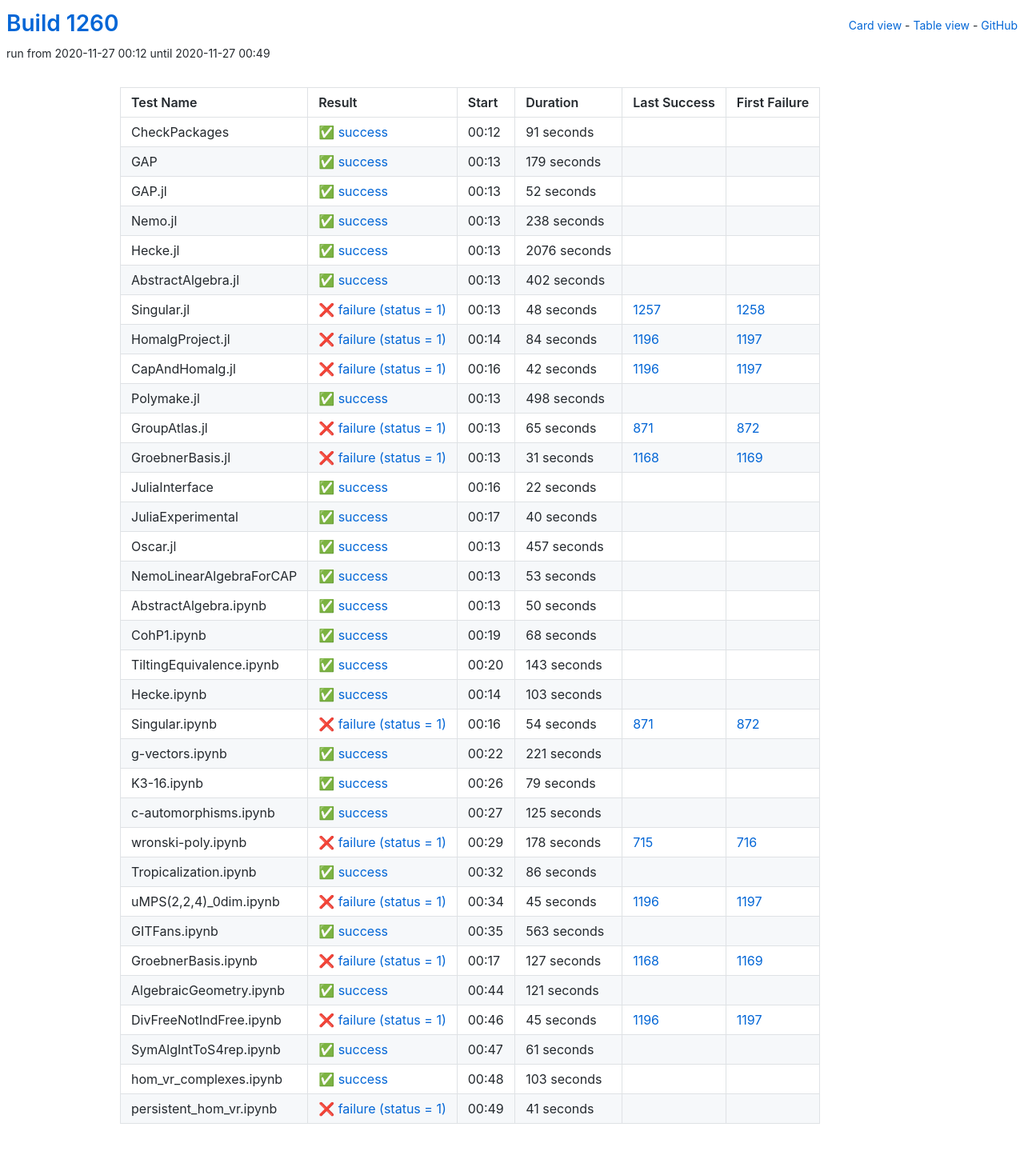
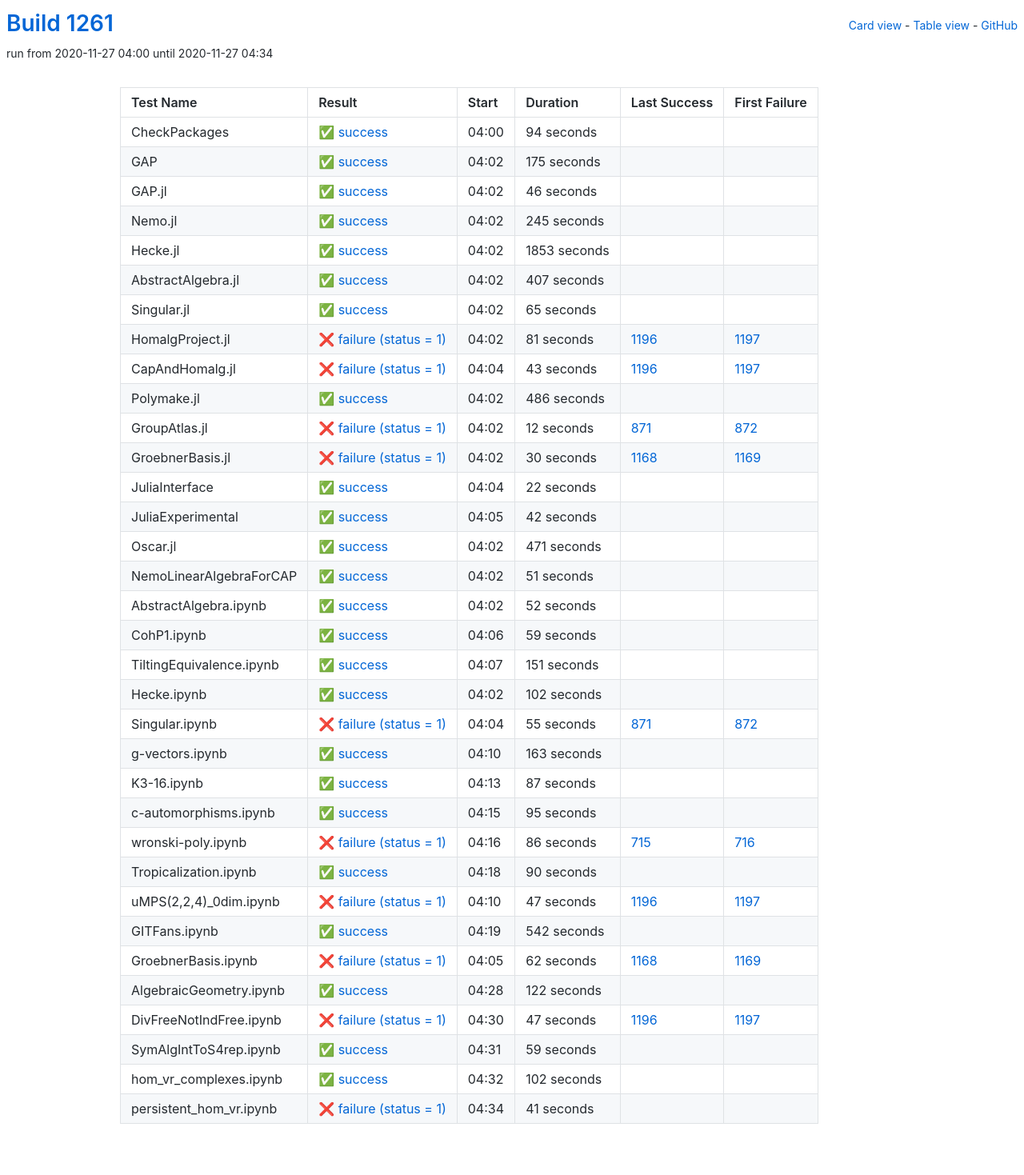
Before and after one commit to oscar-system/oscar-ci-status-stable, a Jekyll site: the page built from table.html, in a window 1280 px wide. Shown: the whole page at 80% size. Built offline with Jekyll 4.4.1, drawn with Linux system fonts in a browser that asks for light colours.

Commit message:
Build #1261

```diff
--- a/_data/ci.yml
+++ b/_data/ci.yml
@@ -1,6 +1,6 @@
 ---
-build: 1260
-build_url: https://oscarci.mathematik.uni-kl.de/job/oscar-stable/1260/
+build: 1261
+build_url: https://oscarci.mathematik.uni-kl.de/job/oscar-stable/1261/
 job: oscar-stable
 organization: oscar-system
 repo: oscar-ci-status-stable
@@ -8,152 +8,152 @@ repourl: https://github.com/oscar-system/oscar-ci-status-stable
 tests:
 - name: CheckPackages
   id: checkpackages
-  log: https://oscarci.mathematik.uni-kl.de/job/oscar-stable/1260/artifact/logs/build-1260/CheckPackages.log
-  start: 2020-11-27 00:12
+  log: https://oscarci.mathematik.uni-kl.de/job/oscar-stable/1261/artifact/logs/build-1261/CheckPackages.log
+  start: 2020-11-27 04:00
   success: true
   exitcode: 0
   status: success
-  duration: 91
+  duration: 94
   last_success: false
   last_success_url:
   first_failure: false
   first_failure_url:
 - name: GAP
   id: gap
-  log: https://oscarci.mathematik.uni-kl.de/job/oscar-stable/1260/artifact/logs/build-1260/GAP.log
-  start: 2020-11-27 00:13
+  log: https://oscarci.mathematik.uni-kl.de/job/oscar-stable/1261/artifact/logs/build-1261/GAP.log
+  start: 2020-11-27 04:02
   success: true
   exitcode: 0
   status: success
-  duration: 179
+  duration: 175
   last_success: false
   last_success_url:
   first_failure: false
   first_failure_url:
 - name: GAP.jl
   id: gap-jl
-  log: https://oscarci.mathematik.uni-kl.de/job/oscar-stable/1260/artifact/logs/build-1260/GAP.jl.log
-  start: 2020-11-27 00:13
+  log: https://oscarci.mathematik.uni-kl.de/job/oscar-stable/1261/artifact/logs/build-1261/GAP.jl.log
+  start: 2020-11-27 04:02
   success: true
   exitcode: 0
   status: success
-  duration: 52
+  duration: 46
   last_success: false
   last_success_url:
   first_failure: false
   first_failure_url:
 - name: Nemo.jl
   id: nemo-jl
-  log: https://oscarci.mathematik.uni-kl.de/job/oscar-stable/1260/artifact/logs/build-1260/Nemo.jl.log
-  start: 2020-11-27 00:13
+  log: https://oscarci.mathematik.uni-kl.de/job/oscar-stable/1261/artifact/logs/build-1261/Nemo.jl.log
+  start: 2020-11-27 04:02
   success: true
   exitcode: 0
   status: success
-  duration: 238
+  duration: 245
   last_success: false
   last_success_url:
   first_failure: false
   first_failure_url:
 - name: Hecke.jl
   id: hecke-jl
-  log: https://oscarci.mathematik.uni-kl.de/job/oscar-stable/1260/artifact/logs/build-1260/Hecke.jl.log
-  start: 2020-11-27 00:13
+  log: https://oscarci.mathematik.uni-kl.de/job/oscar-stable/1261/artifact/logs/build-1261/Hecke.jl.log
+  start: 2020-11-27 04:02
   success: true
   exitcode: 0
   status: success
-  duration: 2076
+  duration: 1853
   last_success: false
   last_success_url:
   first_failure: false
   first_failure_url:
 - name: AbstractAlgebra.jl
   id: abstractalgebra-jl
-  log: https://oscarci.mathematik.uni-kl.de/job/oscar-stable/1260/artifact/logs/build-1260/AbstractAlgebra.jl.log
-  start: 2020-11-27 00:13
+  log: https://oscarci.mathematik.uni-kl.de/job/oscar-stable/1261/artifact/logs/build-1261/AbstractAlgebra.jl.log
+  start: 2020-11-27 04:02
   success: true
   exitcode: 0
   status: success
-  duration: 402
+  duration: 407
   last_success: false
   last_success_url:
   first_failure: false
   first_failure_url:
 - name: Singular.jl
   id: singular-jl
-  log: https://oscarci.mathematik.uni-kl.de/job/oscar-stable/1260/artifact/logs/build-1260/Singular.jl.log
-  start: 2020-11-27 00:13
+  log: https://oscarci.mathematik.uni-kl.de/job/oscar-stable/1261/artifact/logs/build-1261/Singular.jl.log
+  start: 2020-11-27 04:02
+  success: true
+  exitcode: 0
+  status: success
+  duration: 65
+  last_success: false
+  last_success_url:
+  first_failure: false
+  first_failure_url:
+- name: HomalgProject.jl
+  id: homalgproject-jl
+  log: https://oscarci.mathematik.uni-kl.de/job/oscar-stable/1261/artifact/logs/build-1261/HomalgProject.jl.log
+  start: 2020-11-27 04:02
   success: false
   exitcode: 1
   status: failure
-  duration: 48
-  last_success: 1257
-  last_success_url: https://oscarci.mathematik.uni-kl.de/job/oscar-stable/1257/
-  first_failure: 1258
-  first_failure_url: https://oscarci.mathematik.uni-kl.de/job/oscar-stable/1258/
-- name: HomalgProject.jl
-  id: homalgproject-jl
-  log: https://oscarci.mathematik.uni-kl.de/job/oscar-stable/1260/artifact/logs/build-1260/HomalgProject.jl.log
-  start: 2020-11-27 00:14
-  success: false
-  exitcode: 1
-  status: failure
-  duration: 84
+  duration: 81
   last_success: 1196
   last_success_url: https://oscarci.mathematik.uni-kl.de/job/oscar-stable/1196/
   first_failure: 1197
   first_failure_url: https://oscarci.mathematik.uni-kl.de/job/oscar-stable/1197/
 - name: CapAndHomalg.jl
   id: capandhomalg-jl
-  log: https://oscarci.mathematik.uni-kl.de/job/oscar-stable/1260/artifact/logs/build-1260/CapAndHomalg.jl.log
-  start: 2020-11-27 00:16
+  log: https://oscarci.mathematik.uni-kl.de/job/oscar-stable/1261/artifact/logs/build-1261/CapAndHomalg.jl.log
+  start: 2020-11-27 04:04
   success: false
   exitcode: 1
   status: failure
-  duration: 42
+  duration: 43
   last_success: 1196
   last_success_url: https://oscarci.mathematik.uni-kl.de/job/oscar-stable/1196/
   first_failure: 1197
   first_failure_url: https://oscarci.mathematik.uni-kl.de/job/oscar-stable/1197/
 - name: Polymake.jl
   id: polymake-jl
-  log: https://oscarci.mathematik.uni-kl.de/job/oscar-stable/1260/artifact/logs/build-1260/Polymake.jl.log
-  start: 2020-11-27 00:13
+  log: https://oscarci.mathematik.uni-kl.de/job/oscar-stable/1261/artifact/logs/build-1261/Polymake.jl.log
+  start: 2020-11-27 04:02
   success: true
   exitcode: 0
   status: success
-  duration: 498
+  duration: 486
   last_success: false
   last_success_url:
   first_failure: false
   first_failure_url:
 - name: GroupAtlas.jl
   id: groupatlas-jl
-  log: https://oscarci.mathematik.uni-kl.de/job/oscar-stable/1260/artifact/logs/build-1260/GroupAtlas.jl.log
-  start: 2020-11-27 00:13
+  log: https://oscarci.mathematik.uni-kl.de/job/oscar-stable/1261/artifact/logs/build-1261/GroupAtlas.jl.log
+  start: 2020-11-27 04:02
   success: false
   exitcode: 1
   status: failure
-  duration: 65
+  duration: 12
   last_success: 871
   last_success_url: https://oscarci.mathematik.uni-kl.de/job/oscar-stable/871/
   first_failure: 872
   first_failure_url: https://oscarci.mathematik.uni-kl.de/job/oscar-stable/872/
 - name: GroebnerBasis.jl
   id: groebnerbasis-jl
-  log: https://oscarci.mathematik.uni-kl.de/job/oscar-stable/1260/artifact/logs/build-1260/GroebnerBasis.jl.log
-  start: 2020-11-27 00:13
+  log: https://oscarci.mathematik.uni-kl.de/job/oscar-stable/1261/artifact/logs/build-1261/GroebnerBasis.jl.log
+  start: 2020-11-27 04:02
   success: false
   exitcode: 1
   status: failure
-  duration: 31
+  duration: 30
   last_success: 1168
   last_success_url: https://oscarci.mathematik.uni-kl.de/job/oscar-stable/1168/
   first_failure: 1169
   first_failure_url: https://oscarci.mathematik.uni-kl.de/job/oscar-stable/1169/
 - name: JuliaInterface
   id: juliainterface
-  log: https://oscarci.mathematik.uni-kl.de/job/oscar-stable/1260/artifact/logs/build-1260/JuliaInterface.log
-  start: 2020-11-27 00:16
+  log: https://oscarci.mathematik.uni-kl.de/job/oscar-stable/1261/artifact/logs/build-1261/JuliaInterface.log
+  start: 2020-11-27 04:04
   success: true
   exitcode: 0
   status: success
@@ -164,248 +164,248 @@ tests:
   first_failure_url:
 - name: JuliaExperimental
   id: juliaexperimental
-  log: https://oscarci.mathematik.uni-kl.de/job/oscar-stable/1260/artifact/logs/build-1260/JuliaExperimental.log
-  start: 2020-11-27 00:17
+  log: https://oscarci.mathematik.uni-kl.de/job/oscar-stable/1261/artifact/logs/build-1261/JuliaExperimental.log
+  start: 2020-11-27 04:05
   success: true
   exitcode: 0
   status: success
-  duration: 40
+  duration: 42
   last_success: false
   last_success_url:
   first_failure: false
   first_failure_url:
 - name: Oscar.jl
   id: oscar-jl
-  log: https://oscarci.mathematik.uni-kl.de/job/oscar-stable/1260/artifact/logs/build-1260/Oscar.jl.log
-  start: 2020-11-27 00:13
+  log: https://oscarci.mathematik.uni-kl.de/job/oscar-stable/1261/artifact/logs/build-1261/Oscar.jl.log
+  start: 2020-11-27 04:02
   success: true
   exitcode: 0
   status: success
-  duration: 457
+  duration: 471
   last_success: false
   last_success_url:
   first_failure: false
   first_failure_url:
 - name: NemoLinearAlgebraForCAP
   id: nemolinearalgebraforcap
-  log: https://oscarci.mathematik.uni-kl.de/job/oscar-stable/1260/artifact/logs/build-1260/NemoLinearAlgebraForCAP.log
-  start: 2020-11-27 00:13
+  log: https://oscarci.mathematik.uni-kl.de/job/oscar-stable/1261/artifact/logs/build-1261/NemoLinearAlgebraForCAP.log
+  start: 2020-11-27 04:02
   success: true
   exitcode: 0
   status: success
-  duration: 53
+  duration: 51
   last_success: false
   last_success_url:
   first_failure: false
   first_failure_url:
 - name: AbstractAlgebra.ipynb
   id: abstractalgebra-ipynb
-  log: https://oscarci.mathematik.uni-kl.de/job/oscar-stable/1260/artifact/logs/build-1260/AbstractAlgebra.ipynb.log
-  start: 2020-11-27 00:13
+  log: https://oscarci.mathematik.uni-kl.de/job/oscar-stable/1261/artifact/logs/build-1261/AbstractAlgebra.ipynb.log
+  start: 2020-11-27 04:02
   success: true
   exitcode: 0
   status: success
-  duration: 50
+  duration: 52
   last_success: false
   last_success_url:
   first_failure: false
   first_failure_url:
 - name: CohP1.ipynb
   id: cohp1-ipynb
-  log: https://oscarci.mathematik.uni-kl.de/job/oscar-stable/1260/artifact/logs/build-1260/CohP1.ipynb.log
-  start: 2020-11-27 00:19
+  log: https://oscarci.mathematik.uni-kl.de/job/oscar-stable/1261/artifact/logs/build-1261/CohP1.ipynb.log
+  start: 2020-11-27 04:06
   success: true
   exitcode: 0
   status: success
-  duration: 68
+  duration: 59
   last_success: false
   last_success_url:
   first_failure: false
   first_failure_url:
 - name: TiltingEquivalence.ipynb
   id: tiltingequivalence-ipynb
-  log: https://oscarci.mathematik.uni-kl.de/job/oscar-stable/1260/artifact/logs/build-1260/TiltingEquivalence.ipynb.log
-  start: 2020-11-27 00:20
+  log: https://oscarci.mathematik.uni-kl.de/job/oscar-stable/1261/artifact/logs/build-1261/TiltingEquivalence.ipynb.log
+  start: 2020-11-27 04:07
   success: true
   exitcode: 0
   status: success
-  duration: 143
+  duration: 151
   last_success: false
   last_success_url:
   first_failure: false
   first_failure_url:
 - name: Hecke.ipynb
   id: hecke-ipynb
-  log: https://oscarci.mathematik.uni-kl.de/job/oscar-stable/1260/artifact/logs/build-1260/Hecke.ipynb.log
-  start: 2020-11-27 00:14
+  log: https://oscarci.mathematik.uni-kl.de/job/oscar-stable/1261/artifact/logs/build-1261/Hecke.ipynb.log
+  start: 2020-11-27 04:02
   success: true
   exitcode: 0
   status: success
-  duration: 103
+  duration: 102
   last_success: false
   last_success_url:
   first_failure: false
   first_failure_url:
 - name: Singular.ipynb
   id: singular-ipynb
-  log: https://oscarci.mathematik.uni-kl.de/job/oscar-stable/1260/artifact/logs/build-1260/Singular.ipynb.log
-  start: 2020-11-27 00:16
+  log: https://oscarci.mathematik.uni-kl.de/job/oscar-stable/1261/artifact/logs/build-1261/Singular.ipynb.log
+  start: 2020-11-27 04:04
   success: false
   exitcode: 1
   status: failure
-  duration: 54
+  duration: 55
   last_success: 871
   last_success_url: https://oscarci.mathematik.uni-kl.de/job/oscar-stable/871/
   first_failure: 872
   first_failure_url: https://oscarci.mathematik.uni-kl.de/job/oscar-stable/872/
 - name: g-vectors.ipynb
   id: g-vectors-ipynb
-  log: https://oscarci.mathematik.uni-kl.de/job/oscar-stable/1260/artifact/logs/build-1260/g-vectors.ipynb.log
-  start: 2020-11-27 00:22
+  log: https://oscarci.mathematik.uni-kl.de/job/oscar-stable/1261/artifact/logs/build-1261/g-vectors.ipynb.log
+  start: 2020-11-27 04:10
   success: true
   exitcode: 0
   status: success
-  duration: 221
+  duration: 163
   last_success: false
   last_success_url:
   first_failure: false
   first_failure_url:
 - name: K3-16.ipynb
   id: k3-16-ipynb
-  log: https://oscarci.mathematik.uni-kl.de/job/oscar-stable/1260/artifact/logs/build-1260/K3-16.ipynb.log
-  start: 2020-11-27 00:26
+  log: https://oscarci.mathematik.uni-kl.de/job/oscar-stable/1261/artifact/logs/build-1261/K3-16.ipynb.log
+  start: 2020-11-27 04:13
   success: true
   exitcode: 0
   status: success
-  duration: 79
+  duration: 87
   last_success: false
   last_success_url:
   first_failure: false
   first_failure_url:
 - name: c-automorphisms.ipynb
   id: c-automorphisms-ipynb
-  log: https://oscarci.mathematik.uni-kl.de/job/oscar-stable/1260/artifact/logs/build-1260/c-automorphisms.ipynb.log
-  start: 2020-11-27 00:27
+  log: https://oscarci.mathematik.uni-kl.de/job/oscar-stable/1261/artifact/logs/build-1261/c-automorphisms.ipynb.log
+  start: 2020-11-27 04:15
   success: true
   exitcode: 0
   status: success
-  duration: 125
+  duration: 95
   last_success: false
   last_success_url:
   first_failure: false
   first_failure_url:
 - name: wronski-poly.ipynb
   id: wronski-poly-ipynb
-  log: https://oscarci.mathematik.uni-kl.de/job/oscar-stable/1260/artifact/logs/build-1260/wronski-poly.ipynb.log
-  start: 2020-11-27 00:29
+  log: https://oscarci.mathematik.uni-kl.de/job/oscar-stable/1261/artifact/logs/build-1261/wronski-poly.ipynb.log
+  start: 2020-11-27 04:16
   success: false
   exitcode: 1
   status: failure
-  duration: 178
+  duration: 86
   last_success: 715
   last_success_url: https://oscarci.mathematik.uni-kl.de/job/oscar-stable/715/
   first_failure: 716
   first_failure_url: https://oscarci.mathematik.uni-kl.de/job/oscar-stable/716/
 - name: Tropicalization.ipynb
   id: tropicalization-ipynb
-  log: https://oscarci.mathematik.uni-kl.de/job/oscar-stable/1260/artifact/logs/build-1260/Tropicalization.ipynb.log
-  start: 2020-11-27 00:32
+  log: https://oscarci.mathematik.uni-kl.de/job/oscar-stable/1261/artifact/logs/build-1261/Tropicalization.ipynb.log
+  start: 2020-11-27 04:18
   success: true
   exitcode: 0
   status: success
-  duration: 86
+  duration: 90
   last_success: false
   last_success_url:
   first_failure: false
   first_failure_url:
 - name: uMPS(2,2,4)_0dim.ipynb
   id: umps-2-2-4-0dim-ipynb
-  log: https://oscarci.mathematik.uni-kl.de/job/oscar-stable/1260/artifact/logs/build-1260/uMPS-2-2-4-_0dim.ipynb.log
-  start: 2020-11-27 00:34
+  log: https://oscarci.mathematik.uni-kl.de/job/oscar-stable/1261/artifact/logs/build-1261/uMPS-2-2-4-_0dim.ipynb.log
+  start: 2020-11-27 04:10
   success: false
   exitcode: 1
   status: failure
-  duration: 45
+  duration: 47
   last_success: 1196
   last_success_url: https://oscarci.mathematik.uni-kl.de/job/oscar-stable/1196/
   first_failure: 1197
   first_failure_url: https://oscarci.mathematik.uni-kl.de/job/oscar-stable/1197/
 - name: GITFans.ipynb
   id: gitfans-ipynb
-  log: https://oscarci.mathematik.uni-kl.de/job/oscar-stable/1260/artifact/logs/build-1260/GITFans.ipynb.log
-  start: 2020-11-27 00:35
+  log: https://oscarci.mathematik.uni-kl.de/job/oscar-stable/1261/artifact/logs/build-1261/GITFans.ipynb.log
+  start: 2020-11-27 04:19
   success: true
   exitcode: 0
   status: success
-  duration: 563
+  duration: 542
   last_success: false
   last_success_url:
   first_failure: false
   first_failure_url:
 - name: GroebnerBasis.ipynb
   id: groebnerbasis-ipynb
-  log: https://oscarci.mathematik.uni-kl.de/job/oscar-stable/1260/artifact/logs/build-1260/GroebnerBasis.ipynb.log
-  start: 2020-11-27 00:17
+  log: https://oscarci.mathematik.uni-kl.de/job/oscar-stable/1261/artifact/logs/build-1261/GroebnerBasis.ipynb.log
+  start: 2020-11-27 04:05
   success: false
   exitcode: 1
   status: failure
-  duration: 127
+  duration: 62
   last_success: 1168
   last_success_url: https://oscarci.mathematik.uni-kl.de/job/oscar-stable/1168/
   first_failure: 1169
   first_failure_url: https://oscarci.mathematik.uni-kl.de/job/oscar-stable/1169/
 - name: AlgebraicGeometry.ipynb
   id: algebraicgeometry-ipynb
-  log: https://oscarci.mathematik.uni-kl.de/job/oscar-stable/1260/artifact/logs/build-1260/AlgebraicGeometry.ipynb.log
-  start: 2020-11-27 00:44
+  log: https://oscarci.mathematik.uni-kl.de/job/oscar-stable/1261/artifact/logs/build-1261/AlgebraicGeometry.ipynb.log
+  start: 2020-11-27 04:28
   success: true
   exitcode: 0
   status: success
-  duration: 121
+  duration: 122
   last_success: false
   last_success_url:
   first_failure: false
   first_failure_url:
 - name: DivFreeNotIndFree.ipynb
   id: divfreenotindfree-ipynb
-  log: https://oscarci.mathematik.uni-kl.de/job/oscar-stable/1260/artifact/logs/build-1260/DivFreeNotIndFree.ipynb.log
-  start: 2020-11-27 00:46
+  log: https://oscarci.mathematik.uni-kl.de/job/oscar-stable/1261/artifact/logs/build-1261/DivFreeNotIndFree.ipynb.log
+  start: 2020-11-27 04:30
   success: false
   exitcode: 1
   status: failure
-  duration: 45
+  duration: 47
   last_success: 1196
   last_success_url: https://oscarci.mathematik.uni-kl.de/job/oscar-stable/1196/
   first_failure: 1197
   first_failure_url: https://oscarci.mathematik.uni-kl.de/job/oscar-stable/1197/
 - name: SymAlgIntToS4rep.ipynb
   id: symalginttos4rep-ipynb
-  log: https://oscarci.mathematik.uni-kl.de/job/oscar-stable/1260/artifact/logs/build-1260/SymAlgIntToS4rep.ipynb.log
-  start: 2020-11-27 00:47
+  log: https://oscarci.mathematik.uni-kl.de/job/oscar-stable/1261/artifact/logs/build-1261/SymAlgIntToS4rep.ipynb.log
+  start: 2020-11-27 04:31
   success: true
   exitcode: 0
   status: success
-  duration: 61
+  duration: 59
   last_success: false
   last_success_url:
   first_failure: false
   first_failure_url:
 - name: hom_vr_complexes.ipynb
   id: hom-vr-complexes-ipynb
-  log: https://oscarci.mathematik.uni-kl.de/job/oscar-stable/1260/artifact/logs/build-1260/hom_vr_complexes.ipynb.log
-  start: 2020-11-27 00:48
+  log: https://oscarci.mathematik.uni-kl.de/job/oscar-stable/1261/artifact/logs/build-1261/hom_vr_complexes.ipynb.log
+  start: 2020-11-27 04:32
   success: true
   exitcode: 0
   status: success
-  duration: 103
+  duration: 102
   last_success: false
   last_success_url:
   first_failure: false
   first_failure_url:
 - name: persistent_hom_vr.ipynb
   id: persistent-hom-vr-ipynb
-  log: https://oscarci.mathematik.uni-kl.de/job/oscar-stable/1260/artifact/logs/build-1260/persistent_hom_vr.ipynb.log
-  start: 2020-11-27 00:49
+  log: https://oscarci.mathematik.uni-kl.de/job/oscar-stable/1261/artifact/logs/build-1261/persistent_hom_vr.ipynb.log
+  start: 2020-11-27 04:34
   success: false
   exitcode: 1
   status: failure
```
Also changed, not shown: README.md.
